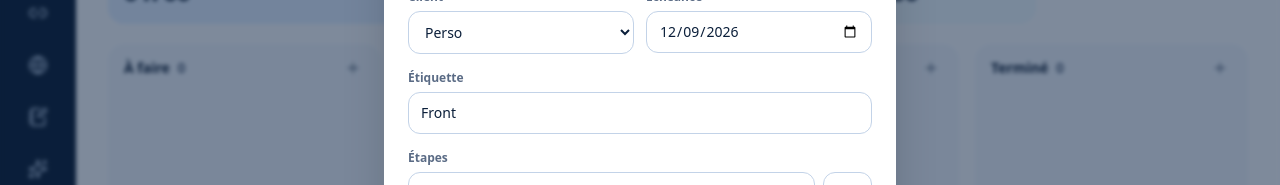
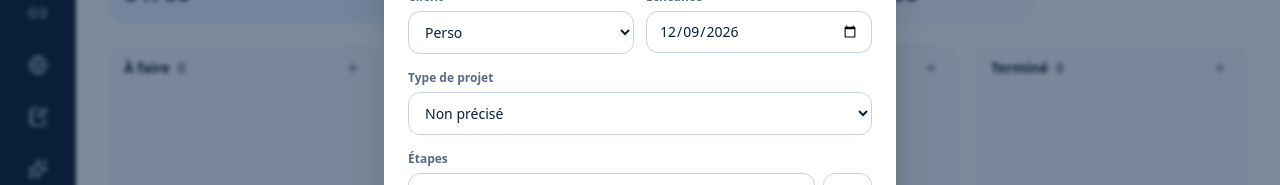
Before and after one commit to tatavo85110/Stack, a Next.js app: page /projets in a window 1280 px wide. Both pictures are taken after a click on the button "Nouveau projet". Shown: the part 303-488 px from the top of the page. Built offline with nearby package versions, Linux system fonts and the light colour scheme.

Commit message:
Projets : type de projet (liste ou champ libre) et filtre par type
Co-Authored-By: Claude Opus 5.5 <noreply@anthropic.com>
Claude-Session: https://claude.ai/code/session_01ETyx7EbLfMttJm5YTGpk6q

```diff
--- a/src/app/projets/modeles/page.tsx
+++ b/src/app/projets/modeles/page.tsx
@@ -18,7 +18,7 @@ function TemplateForm({ initial, onDone }: { initial?: ProjectTemplate; onDone:
     }}>
       <Field label="Nom du modèle"><input className={inputCls} value={f.name} onChange={(e) => setF({ ...f, name: e.target.value })} required autoFocus /></Field>
       <div className="grid grid-cols-2 gap-3">
-        <Field label="Étiquette"><input className={inputCls} value={f.tag} onChange={(e) => setF({ ...f, tag: e.target.value })} /></Field>
+        <Field label="Type de projet"><input className={inputCls} value={f.tag} onChange={(e) => setF({ ...f, tag: e.target.value })} /></Field>
         <Field label="Durée prévue (jours)"><input type="number" min="1" className={inputCls} value={f.days} onChange={(e) => setF({ ...f, days: Number(e.target.value) })} /></Field>
       </div>
       <Field label="Étapes (une par ligne)"><textarea className={inputCls + " h-44"} value={f.tasks} onChange={(e) => setF({ ...f, tasks: e.target.value })} /></Field>
--- a/src/app/projets/page.tsx
+++ b/src/app/projets/page.tsx
@@ -1,5 +1,6 @@
 "use client";
 import { useState } from "react";
+import { useShallow } from "zustand/react/shallow";
 import clsx from "clsx";
 import { Plus, Play, CalendarDays, X } from "lucide-react";
 import { useStack, uid } from "@/lib/store";
@@ -8,6 +9,31 @@ import { Button, Field, Kpi, Modal, PageHeader, Pill, Progress, inputCls } from
 import { ProjectsTabs } from "@/components/ProjectsTabs";
 import { daysUntil, hours, isoIn, shortDate } from "@/lib/format";
 import { weekMinutes } from "@/lib/stats";
+
+/** Project types offered in the form; "Autre…" lets Mathéo type his own. */
+const PROJECT_TYPES = ["Site web", "Application web", "Maintenance", "Graphisme", "Print", "Identité visuelle", "Conseil"];
+
+function TypePicker({ value, onChange }: { value: string; onChange: (v: string) => void }) {
+  const used = useStack(useShallow((s) => s.projects.map((p) => p.tag)));
+  const options = [...new Set([...PROJECT_TYPES, ...used.filter(Boolean)])];
+  const [free, setFree] = useState(!!value && !options.includes(value));
+  return (
+    <Field label="Type de projet">
+      {free ? (
+        <div className="flex gap-2">
+          <input className={inputCls} autoFocus value={value} onChange={(e) => onChange(e.target.value)} placeholder="Ex. Faire-part de mariage, Logo, Flyer" />
+          <Button type="button" onClick={() => { setFree(false); if (!options.includes(value)) onChange(""); }} aria-label="Revenir à la liste"><X size={16} /></Button>
+        </div>
+      ) : (
+        <select className={inputCls} value={value} onChange={(e) => (e.target.value === "__free" ? (setFree(true), onChange("")) : onChange(e.target.value))}>
+          <option value="">Non précisé</option>
+          {options.map((t) => <option key={t} value={t}>{t}</option>)}
+          <option value="__free">Autre… (écrire le type)</option>
+        </select>
+      )}
+    </Field>
+  );
+}
 
 const COLS: { id: Column; label: string }[] = [
   { id: "todo", label: "À faire" },
@@ -18,7 +44,7 @@ const COLS: { id: Column; label: string }[] = [
 
 function ProjectForm({ column, initial, onDone }: { column: Column; initial?: Project; onDone: () => void }) {
   const { clients, templates, addProject, updateProject, removeProject } = useStack();
-  const [f, setF] = useState({ title: initial?.title ?? "", clientId: initial?.clientId ?? "", due: initial?.due ?? isoIn(14), tag: initial?.tag ?? "Front", progress: initial?.progress ?? 0 });
+  const [f, setF] = useState({ title: initial?.title ?? "", clientId: initial?.clientId ?? "", due: initial?.due ?? isoIn(14), tag: initial?.tag ?? "", progress: initial?.progress ?? 0 });
   const [tasks, setTasks] = useState<Todo[]>(initial?.tasks ?? []);
   const [deliv, setDeliv] = useState<Deliverable[]>(initial?.deliverables ?? []);
   const [newTask, setNewTask] = useState("");
@@ -54,7 +80,7 @@ function ProjectForm({ column, initial, onDone }: { column: Column; initial?: Pr
         </Field>
         <Field label="Échéance"><input type="date" className={inputCls} value={f.due} onChange={(e) => setF({ ...f, due: e.target.value })} /></Field>
       </div>
-      <Field label="Étiquette"><input className={inputCls} value={f.tag} onChange={(e) => setF({ ...f, tag: e.target.value })} /></Field>
+      <TypePicker value={f.tag} onChange={(tag) => setF((x) => ({ ...x, tag }))} />
       <div>
         <p className="mb-1.5 text-xs font-semibold text-ink-2">Étapes {auto !== null && `(avancement calculé : ${auto} %)`}</p>
         <ul className="space-y-1">
@@ -107,6 +133,8 @@ export default function Projets() {
   const week = weekMinutes(time).reduce((a, d) => a + d.value, 0);
   const billable = time.filter((t) => t.billable && weekMinutes(time).some((d) => d.iso === t.date)).reduce((a, t) => a + t.minutes, 0);
   const current = projects.find((p) => p.column === "doing");
+  const types = [...new Set(projects.map((p) => p.tag).filter(Boolean))];
+  const [type, setType] = useState<string | null>(null);
 
   return (
     <>
@@ -125,9 +153,18 @@ export default function Projets() {
         <Kpi label="Heures cette semaine" value={hours(week)} />
         <Kpi tone="ice" label="Facturables" value={hours(billable)} />
       </div>
+      {types.length > 1 && (
+        <div className="mb-4 flex gap-2 overflow-x-auto pb-1">
+          {[null, ...types].map((t) => (
+            <button key={t ?? "__all"} onClick={() => setType(t)} className={clsx("shrink-0 rounded-full px-3.5 py-1.5 text-sm font-semibold transition-colors", type === t ? "bg-night text-white dark:bg-bright" : "bg-surface text-ink-2 shadow-card hover:text-ink")}>
+              {t ?? "Tous"} <span className="opacity-60">{t === null ? projects.length : projects.filter((p) => p.tag === t).length}</span>
+            </button>
+          ))}
+        </div>
+      )}
       <div className="grid gap-4 md:grid-cols-2 xl:grid-cols-4">
         {COLS.map((col) => {
-          const items = projects.filter((p) => p.column === col.id);
+          const items = projects.filter((p) => p.column === col.id && (type === null || p.tag === type));
           return (
             <div
               key={col.id}
@@ -154,7 +191,7 @@ export default function Projets() {
                     >
                       <div className="mb-2 flex items-center justify-between gap-2">
                         <span className="text-xs font-semibold text-ink-2">{cl?.name ?? "Perso"}</span>
-                        <Pill tone="info">{p.tag}</Pill>
+                        {p.tag && <Pill tone="info">{p.tag}</Pill>}
                       </div>
                       <button onClick={() => setEditing(p)} className="text-left font-semibold hover:text-bright">{p.title}</button>
                       {p.column !== "done" && p.progress > 0 && <div className="mt-3"><Progress value={p.progress} /></div>}
--- a/src/lib/store.ts
+++ b/src/lib/store.ts
@@ -134,8 +134,8 @@ export const DEFAULT_SETTINGS: Settings = {
   supabaseUrl: "https://lljdjaribokedlowakud.supabase.co", supabaseKey: "sb_publishable_E7OOIK6lFTDlytbSQpOfyg_l62zdyR1",
 };
 const DEFAULT_TEMPLATES: ProjectTemplate[] = [
-  { id: "tpl-site", name: "Site vitrine", tag: "Site", days: 21, tasks: ["Brief et arborescence", "Maquettes", "Intégration", "Contenus du client", "SEO de base", "Mise en ligne", "Formation du client"] },
-  { id: "tpl-app", name: "Application web", tag: "Appli", days: 45, tasks: ["Cadrage et devis signé", "Modèle de données", "Maquettes", "Développement", "Tests", "Mise en production", "Suivi Sentry"] },
+  { id: "tpl-site", name: "Site vitrine", tag: "Site web", days: 21, tasks: ["Brief et arborescence", "Maquettes", "Intégration", "Contenus du client", "SEO de base", "Mise en ligne", "Formation du client"] },
+  { id: "tpl-app", name: "Application web", tag: "Application web", days: 45, tasks: ["Cadrage et devis signé", "Modèle de données", "Maquettes", "Développement", "Tests", "Mise en production", "Suivi Sentry"] },
   { id: "tpl-maint", name: "Intervention maintenance", tag: "Maintenance", days: 3, tasks: ["Sauvegarde avant intervention", "Mises à jour", "Vérification du site", "Compte rendu au client"] },
 ];
 
```
